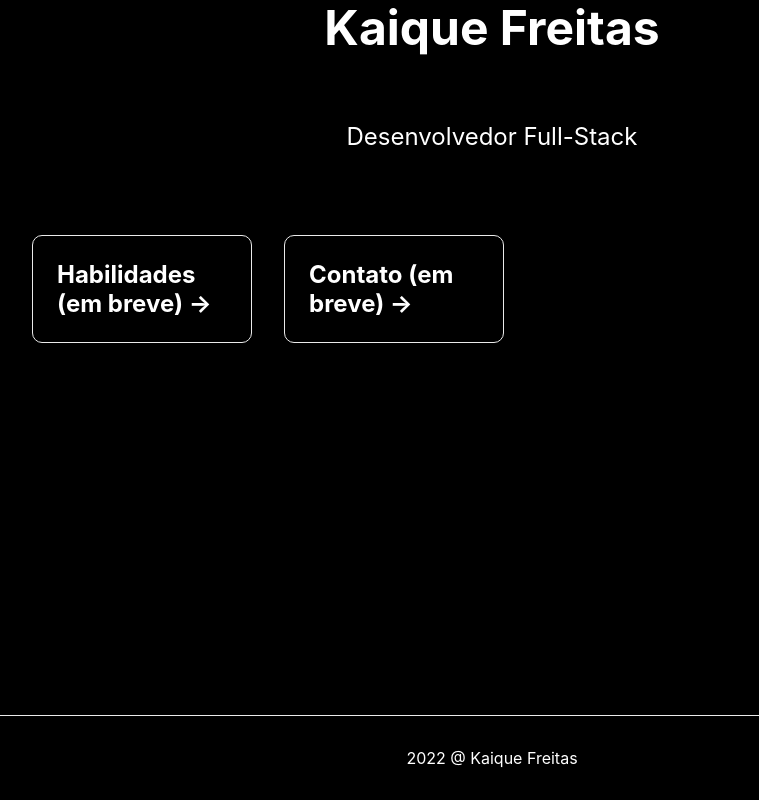
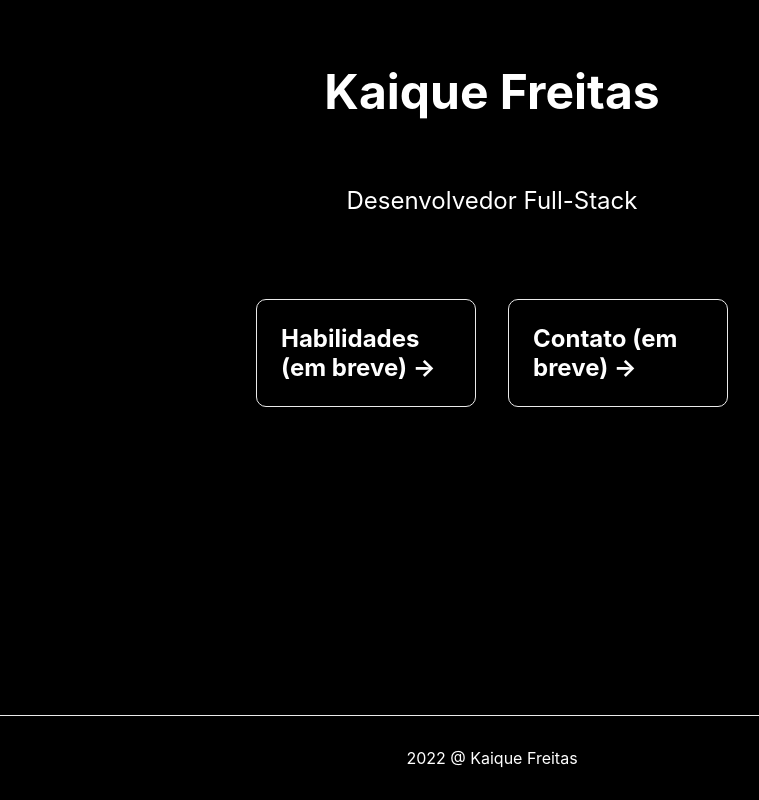
Before and after one commit to Kaique-Freitas/kaiquefreitas.com, a Next.js app: page / in a window 1280 px wide. Shown: the whole page, without its empty margins (148-907 px from the left). Built offline with nearby package versions, Linux system fonts and the light colour scheme.

Commit message:
fix: adjust spacing in home

```diff
--- a/pages/index.tsx
+++ b/pages/index.tsx
@@ -9,8 +9,8 @@ const Home: NextPage = () => {
   return (
     <div className={styles.container}>
       <Head title='Kaique Freitas' description='Kaique Freitas - Desenvolvedor Full-Stack' />
+      <main className={styles.main}>
         <Header title='Kaique Freitas' />
-
         <p className={styles.description}>Desenvolvedor Full-Stack</p>
 
         <div className={styles.grid}>
@@ -26,7 +26,7 @@ const Home: NextPage = () => {
             </a>
           </Link>
         </div>
-      {/* </main> */}
+      </main>
 
       <Footer />
     </div>
```
Lines whose indentation alone changed are shown as unchanged.
